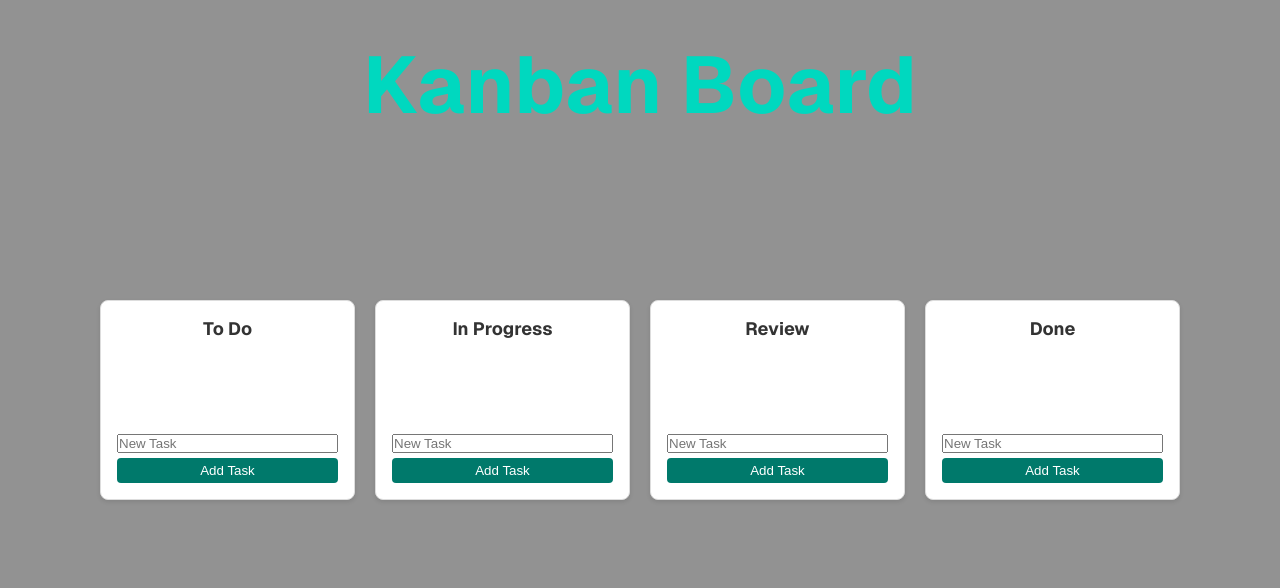
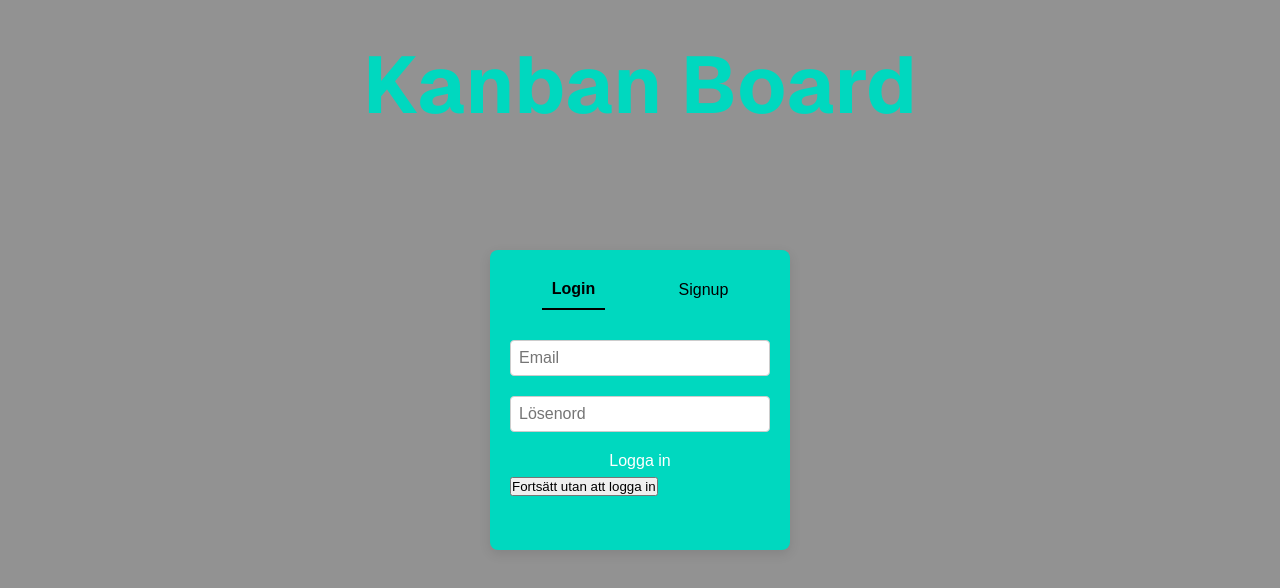
Before and after one commit to FelixDuverell/kanban, a Next.js app: page / in a window 1280 px wide. Shown: the top 588 px of the page. Built offline with nearby package versions, Linux system fonts and the light colour scheme.

Commit message:
Login och signup sida

```diff
--- /dev/null
+++ b/src/app/Components/KanbanBoard.tsx
@@ -0,0 +1,193 @@
+import React, { useState, useRef, useEffect } from 'react';
+import styles from '../page.module.css';
+
+interface Task {
+    id: number;
+    title: string;
+}
+
+interface Card {
+    title: string;
+    tasks: Task[];
+}
+
+export default function KanbanCards() {
+    const initialCards: Card[] = [
+        { title: 'To Do', tasks: [] },
+        { title: 'In Progress', tasks: [] },
+        { title: 'Review', tasks: [] },
+        { title: 'Done', tasks: [] },
+    ];
+
+    const [cards, setCards] = useState(initialCards);
+    const [draggingTask, setDraggingTask] = useState<Task | null>(null);
+    const [draggingCardIndex, setDraggingCardIndex] = useState<number | null>(null);
+    const [newTaskTitles, setNewTaskTitles] = useState<string[]>(Array(cards.length).fill(''));
+    const [newTaskTitle, setNewTaskTitle] = useState('');
+    const [isAddTaskVisible, setIsAddTaskVisible] = useState(false);
+    const [hoveredCardIndex, setHoveredCardIndex] = useState<number | null>(null);
+
+    const addTaskBoxRef = useRef<HTMLDivElement>(null);
+
+    useEffect(() => {
+        const handleClickOutside = (event: MouseEvent) => {
+            if (addTaskBoxRef.current && !addTaskBoxRef.current.contains(event.target as Node)) {
+                setIsAddTaskVisible(false);
+            }
+        };
+
+        document.addEventListener('mousedown', handleClickOutside);
+        return () => {
+            document.removeEventListener('mousedown', handleClickOutside);
+        };
+    }, []);
+
+    const handleDragStart = (cardIndex: number, taskIndex: number) => {
+        setDraggingTask(cards[cardIndex].tasks[taskIndex]);
+        setDraggingCardIndex(cardIndex);
+    };
+
+    const handleDrop = (targetCardIndex: number) => {
+        if (draggingTask && draggingCardIndex !== null) {
+            const newCards = [...cards];
+            const sourceTasks = newCards[draggingCardIndex].tasks;
+            const targetTasks = newCards[targetCardIndex].tasks;
+
+            const updatedSourceTasks = sourceTasks.filter(task => task.id !== draggingTask.id);
+            newCards[draggingCardIndex].tasks = updatedSourceTasks;
+
+            targetTasks.push(draggingTask);
+            newCards[targetCardIndex].tasks = targetTasks;
+
+            setCards(newCards);
+            setDraggingTask(null);
+            setDraggingCardIndex(null);
+            setHoveredCardIndex(null); // Återställ när drop sker
+        }
+    };
+
+    const handleDragOver = (cardIndex: number, event: React.DragEvent) => {
+        event.preventDefault();
+        setHoveredCardIndex(cardIndex);
+    };
+
+    const handleDragLeave = () => {
+        setHoveredCardIndex(null);
+    };
+
+    const handleInputChange = (cardIndex: number, value: string) => {
+        const updatedTitles = [...newTaskTitles];
+        updatedTitles[cardIndex] = value;
+        setNewTaskTitles(updatedTitles);
+    };
+
+    const handleAddTask = (cardIndex: number) => {
+        const newTaskTitle = newTaskTitles[cardIndex].trim();
+        if (newTaskTitle === '') return;
+
+        const newTask: Task = {
+            id: Date.now(),
+            title: newTaskTitle,
+        };
+
+        const updatedCards = [...cards];
+        updatedCards[cardIndex].tasks.push(newTask);
+        setCards(updatedCards);
+        setNewTaskTitles((prev) => {
+            const newTitles = [...prev];
+            newTitles[cardIndex] = '';
+            return newTitles;
+        });
+    };
+
+    const handleAddTaskToTodo = () => {
+        if (newTaskTitle.trim() === '') return;
+
+        const newTask: Task = {
+            id: Date.now(),
+            title: newTaskTitle,
+        };
+
+        const updatedCards = [...cards];
+        updatedCards[0].tasks.push(newTask);
+        setCards(updatedCards);
+        setNewTaskTitle('');
+        setIsAddTaskVisible(false); // Stänger formuläret när uppgiften har lagts till
+    };
+
+    const handleKeyDown = (event: React.KeyboardEvent) => {
+        if (event.key === 'Enter') {
+            handleAddTaskToTodo(); // Lägger till uppgiften om Enter trycks
+        }
+    };
+
+    const getCardClass = (index: number) => {
+        switch (index) {
+            case 0:
+                return styles.todoCard;
+            case 1:
+                return styles.inProgressCard;
+            case 2:
+                return styles.reviewCard;
+            case 3:
+                return styles.doneCard;
+            default:
+                return '';
+        }
+    };
+
+    return (
+        <div className={styles.page}>
+            <h1 className={styles.header}>Kanban Board</h1>
+            <div className={styles.kanbanContainer}>
+                <div
+                    className={styles.addTaskBox}
+                    ref={addTaskBoxRef}
+                    onClick={() => setIsAddTaskVisible(true)}
+                >
+                    {isAddTaskVisible ? (
+                        <div className={styles.addTaskForm}>
+                            <input
+                                type="text"
+                                value={newTaskTitle}
+                                onChange={(e) => setNewTaskTitle(e.target.value)}
+                                onKeyDown={handleKeyDown} // Lägg till keydown event för Enter
+                                className={styles.input}
+                                placeholder="New Task"
+                            />
+                            <button className={styles.btn} onClick={handleAddTaskToTodo}>
+                                Add Task
+                            </button>
+                        </div>
+                    ) : (
+                        <span className={styles.addTaskText}>+ Add Task</span>
+                    )}
+                </div>
+
+                {cards.map((card, cardIndex) => (
+                    <div
+                        key={cardIndex}
+                        className={`${styles.card} ${getCardClass(cardIndex)} ${hoveredCardIndex === cardIndex ? styles.cardHovered : ''}`}
+                        onDragOver={(e) => handleDragOver(cardIndex, e)}
+                        onDrop={() => handleDrop(cardIndex)}
+                        onDragLeave={handleDragLeave}
+                    >
+                        <h3 className={styles.cardTitle}>{card.title}</h3>
+                        <div className={styles.taskList}>
+                            {card.tasks.map((task, taskIndex) => (
+                                <div
+                                    key={task.id}
+                                    className={styles.task}
+                                    draggable
+                                    onDragStart={() => handleDragStart(cardIndex, taskIndex)}
+                                >
+                                    {task.title}
+                                </div>
+                            ))}
+                        </div>
+                    </div>
+                ))}
+            </div>
+        </div>
+    );
+}
--- a/src/app/page.module.css
+++ b/src/app/page.module.css
@@ -4,7 +4,82 @@
   --header: #00d8bf;
 }
 
+/* page.tsx */
+
+/* src/app/page.module.css */
+
 .page {
+  display: flex;
+  flex-direction: column;
+  align-items: center;
+  justify-content: center;
+  min-height: 100vh;
+  padding: 20px;
+}
+
+.formContainer {
+  width: 300px;
+  height: 300px;
+  background-color: var(--header);
+  padding: 20px;
+  border-radius: 8px;
+  box-shadow: 0px 4px 12px rgba(0, 0, 0, 0.1);
+}
+
+.tabContainer {
+  display: flex;
+  justify-content: space-around;
+  margin-bottom: 20px;
+}
+
+.tab {
+  padding: 10px;
+  font-size: 16px;
+  cursor: pointer;
+  border: none;
+  background: none;
+  color: #000;
+
+}
+
+.activeTab {
+  border-bottom: 2px solid #000000;
+  font-weight: bold;
+}
+
+.form {
+  display: flex;
+  flex-direction: column;
+}
+
+.input {
+  margin: 10px 0;
+  padding: 8px;
+  font-size: 16px;
+  border-radius: 4px;
+  border: 1px solid #ccc;
+}
+
+.btn {
+  padding: 10px 15px;
+  font-size: 16px;
+  cursor: pointer;
+  background-color: #0070f3;
+  color: white;
+  border: none;
+  border-radius: 4px;
+  margin-top: 10px;
+}
+
+.error {
+  color: red;
+  margin-bottom: 10px;
+}
+
+/*  */
+
+
+.layout {
   display: flex;
   flex-direction: column;
   align-items: center;
@@ -33,6 +108,7 @@
 .card {
   background-color: white;
   border: 1px solid #ddd;
+  width: 300px;
   border-radius: 8px;
   padding: 16px;
   box-shadow: 0 2px 4px rgba(0, 0, 0, 0.1);
@@ -75,14 +151,67 @@
   padding: 5px 10px;
   border-radius: 4px;
   border: none;
-  background-color: #00796b;
+  background-color: #00d8bf;
   color: white;
   cursor: pointer;
 }
 
 .btn:hover {
-  background-color: #004d40;
+  background-color: #00796b;
 }
+
+/* Add task btn */
+.kanbanContainer {
+  display: flex;
+  justify-content: flex-start; /* Gör så att alla boxar ligger på rad */
+  gap: 20px; /* Mellanrum mellan varje box */
+}
+
+.addTaskBox {
+  margin: 15px;
+  padding: 15px;
+  border: 1px dashed #ddd;
+  border-radius: 8px;
+  cursor: pointer;
+  text-align: center;
+  display: flex;
+  justify-content: center;
+  align-items: center;
+}
+
+.addTaskText {
+  font-size: 1.2em;
+  color: #06e4ca;
+}
+
+.addTaskForm {
+  display: flex;
+  flex-direction: column;
+  justify-content: space-between;
+}
+
+/* Färg för lådorna */
+.todoCard {
+  background-color: #ff7474;
+  /* background-color: #9db3ad;*/
+}
+
+.inProgressCard {
+  background-color: #68bbff;
+}
+.reviewCard {
+  background-color: #ffb35d;
+}
+
+.doneCard {
+  background-color: #6eff6e;
+}
+
+.cardHovered {
+  opacity: 0.8;
+}
+
+
 
 @media (max-width: 768px) {
   .kanbanContainer {
--- a/src/app/page.tsx
+++ b/src/app/page.tsx
@@ -1,120 +1,136 @@
 // src/app/page.tsx
 
 "use client";
-// src/app/components/KanbanCards.tsx
 
 import React, { useState } from 'react';
+import KanbanBoard from './Components/KanbanBoard';
 import styles from './page.module.css';
 
-interface Task {
-    id: number;
-    title: string;
-}
+export default function Page() {
+    const [isLoggedIn, setIsLoggedIn] = useState(false);
+    const [isLoginTab, setIsLoginTab] = useState(true);
 
-interface Card {
-    title: string;
-    tasks: Task[];
-}
+    // State för Login
+    const [loginEmail, setLoginEmail] = useState('');
+    const [loginPassword, setLoginPassword] = useState('');
 
-export default function KanbanCards() {
-    const initialCards: Card[] = [
-        { title: 'To Do', tasks: [] },
-        { title: 'In Progress', tasks: [] },
-        { title: 'Review', tasks: [] },
-        { title: 'Done', tasks: [] },
-    ];
+    // State för Signup
+    const [signupEmail, setSignupEmail] = useState('');
+    const [signupUsername, setSignupUsername] = useState('');
+    const [signupPassword, setSignupPassword] = useState('');
 
-    const [cards, setCards] = useState(initialCards);
-    const [draggingTask, setDraggingTask] = useState<Task | null>(null);
-    const [draggingCardIndex, setDraggingCardIndex] = useState<number | null>(null);
-    const [newTaskTitles, setNewTaskTitles] = useState<string[]>(Array(cards.length).fill(''));
+    const [error, setError] = useState<string | null>(null);
 
-    const handleDragStart = (cardIndex: number, taskIndex: number) => {
-        setDraggingTask(cards[cardIndex].tasks[taskIndex]);
-        setDraggingCardIndex(cardIndex);
-    };
-
-    const handleDrop = (targetCardIndex: number) => {
-        if (draggingTask && draggingCardIndex !== null) {
-            const newCards = [...cards];
-            const sourceTasks = newCards[draggingCardIndex].tasks;
-            const targetTasks = newCards[targetCardIndex].tasks;
-
-            // Remove task from source
-            const updatedSourceTasks = sourceTasks.filter(task => task.id !== draggingTask.id);
-            newCards[draggingCardIndex].tasks = updatedSourceTasks;
-
-            // Add task to target
-            targetTasks.push(draggingTask);
-            newCards[targetCardIndex].tasks = targetTasks;
-
-            setCards(newCards);
-            setDraggingTask(null);
-            setDraggingCardIndex(null);
+    const handleLogin = async (e: React.FormEvent) => {
+        e.preventDefault();
+        try {
+            const response = await fetch('http://localhost:5000/api/auth/login', {
+                method: 'POST',
+                headers: { 'Content-Type': 'application/json' },
+                body: JSON.stringify({ email: loginEmail, password: loginPassword })
+            });
+            if (response.ok) {
+                const data = await response.json();
+                localStorage.setItem('token', data.token);
+                setIsLoggedIn(true);
+                setError(null);
+            } else {
+                const message = await response.text();
+                setError(message || 'Inloggning misslyckades');
+            }
+        } catch (error) {
+            console.error('Inloggningsfel:', error);
+            setError('Serverfel');
         }
     };
 
-    const handleInputChange = (cardIndex: number, value: string) => {
-        const updatedTitles = [...newTaskTitles];
-        updatedTitles[cardIndex] = value;
-        setNewTaskTitles(updatedTitles);
+    const handleSignup = async (e: React.FormEvent) => {
+        e.preventDefault();
+        // Lägg till logik för signup här (liknande som handleLogin)
     };
 
-    const handleAddTask = (cardIndex: number) => {
-        const newTaskTitle = newTaskTitles[cardIndex].trim();
-        if (newTaskTitle === '') return;
+    // Funktion för att hoppa över inloggningen
+    const skipLogin = () => {
+        setIsLoggedIn(true);
+    };
 
-        const newTask: Task = {
-            id: Date.now(), // Using timestamp as a unique ID
-            title: newTaskTitle,
-        };
-
-        const updatedCards = [...cards];
-        updatedCards[cardIndex].tasks.push(newTask);
-        setCards(updatedCards);
-        setNewTaskTitles((prev) => {
-            const newTitles = [...prev];
-            newTitles[cardIndex] = ''; // Clear input field
-            return newTitles;
-        });
-    };
+    if (isLoggedIn) {
+        return <KanbanBoard />;
+    }
 
     return (
         <div className={styles.page}>
             <h1 className={styles.header}>Kanban Board</h1>
-            <div className={styles.kanbanContainer}>
-                {cards.map((card, cardIndex) => (
-                    <div
-                        className={styles.card}
-                        key={cardIndex}
-                        onDragOver={(e) => e.preventDefault()} // Allow drop
-                        onDrop={() => handleDrop(cardIndex)} // Handle drop
+            <div className={styles.formContainer}>
+                <div className={styles.tabContainer}>
+                    <button
+                        className={`${styles.tab} ${isLoginTab ? styles.activeTab : ''}`}
+                        onClick={() => setIsLoginTab(true)}
                     >
-                        <h3 className={styles.cardTitle}>{card.title}</h3>
-                        <div className={styles.taskList}>
-                            {card.tasks.map((task, taskIndex) => (
-                                <div
-                                    key={task.id}
-                                    className={styles.task}
-                                    draggable
-                                    onDragStart={() => handleDragStart(cardIndex, taskIndex)}
-                                >
-                                    {task.title}
-                                </div>
-                            ))}
-                        </div>
-                        <input
-                            type="text"
-                            value={newTaskTitles[cardIndex]}
-                            onChange={(e) => handleInputChange(cardIndex, e.target.value)}
-                            className={styles.input}
-                            placeholder="New Task"
-                        />
-                        <button className={styles.btn} onClick={() => handleAddTask(cardIndex)}>
-                            Add Task
-                        </button>
-                    </div>
-                ))}
+                        Login
+                    </button>
+                    <button
+                        className={`${styles.tab} ${!isLoginTab ? styles.activeTab : ''}`}
+                        onClick={() => setIsLoginTab(false)}
+                    >
+                        Signup
+                    </button>
+                </div>
+                <form onSubmit={isLoginTab ? handleLogin : handleSignup} className={styles.form}>
+                    {error && <p className={styles.error}>{error}</p>}
+                    {isLoginTab ? (
+                        <>
+                            <input
+                                type="email"
+                                placeholder="Email"
+                                value={loginEmail}
+                                onChange={(e) => setLoginEmail(e.target.value)}
+                                className={styles.input}
+                            />
+                            <input
+                                type="password"
+                                placeholder="Lösenord"
+                                value={loginPassword}
+                                onChange={(e) => setLoginPassword(e.target.value)}
+                                className={styles.input}
+                            />
+                            <button type="submit" className={styles.btn}>
+                                Logga in
+                            </button>
+                        </>
+                    ) : (
+                        <>
+                            <input
+                                type="email"
+                                placeholder="Email"
+                                value={signupEmail}
+                                onChange={(e) => setSignupEmail(e.target.value)}
+                                className={styles.input}
+                            />
+                            <input
+                                type="text"
+                                placeholder="Användarnamn"
+                                value={signupUsername}
+                                onChange={(e) => setSignupUsername(e.target.value)}
+                                className={styles.input}
+                            />
+                            <input
+                                type="password"
+                                placeholder="Lösenord"
+                                value={signupPassword}
+                                onChange={(e) => setSignupPassword(e.target.value)}
+                                className={styles.input}
+                            />
+                            <button type="submit" className={styles.btn}>
+                                Registrera
+                            </button>
+                        </>
+                    )}
+                </form>
+                {/* Ny knapp för att hoppa över inloggning */}
+                <button onClick={skipLogin} className={styles.skipBtn}>
+                    Fortsätt utan att logga in
+                </button>
             </div>
         </div>
     );
```
